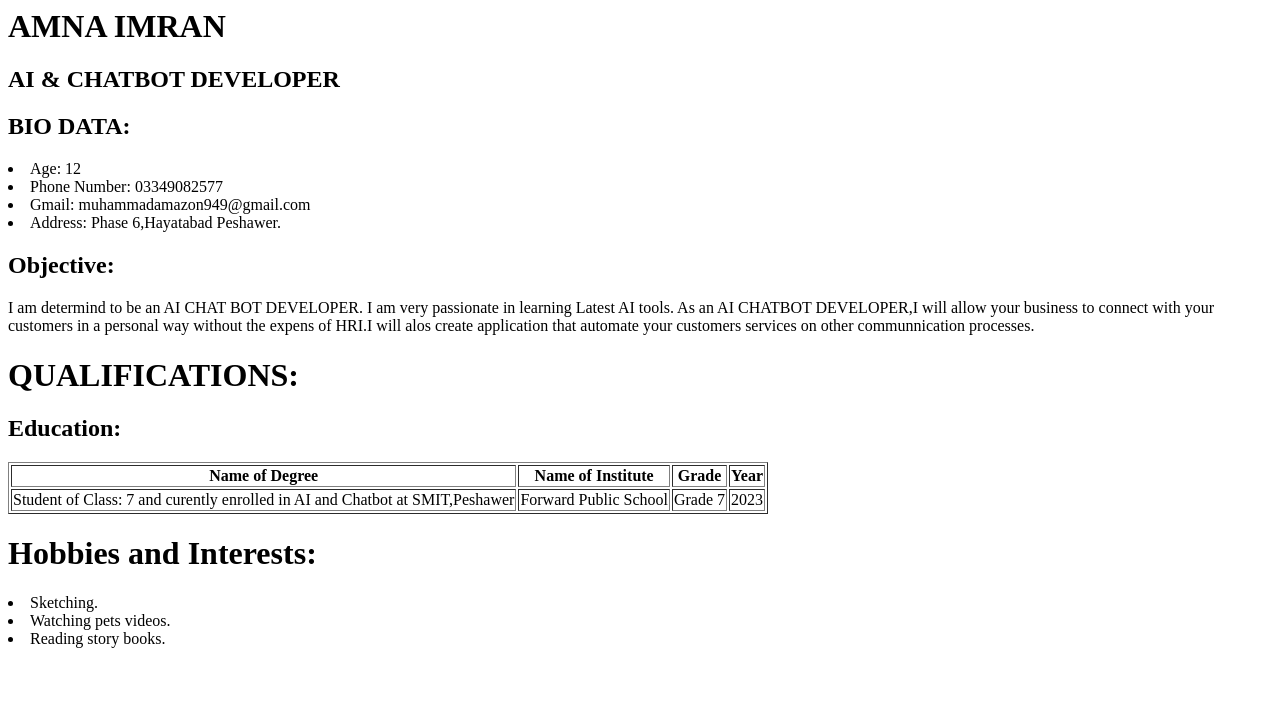
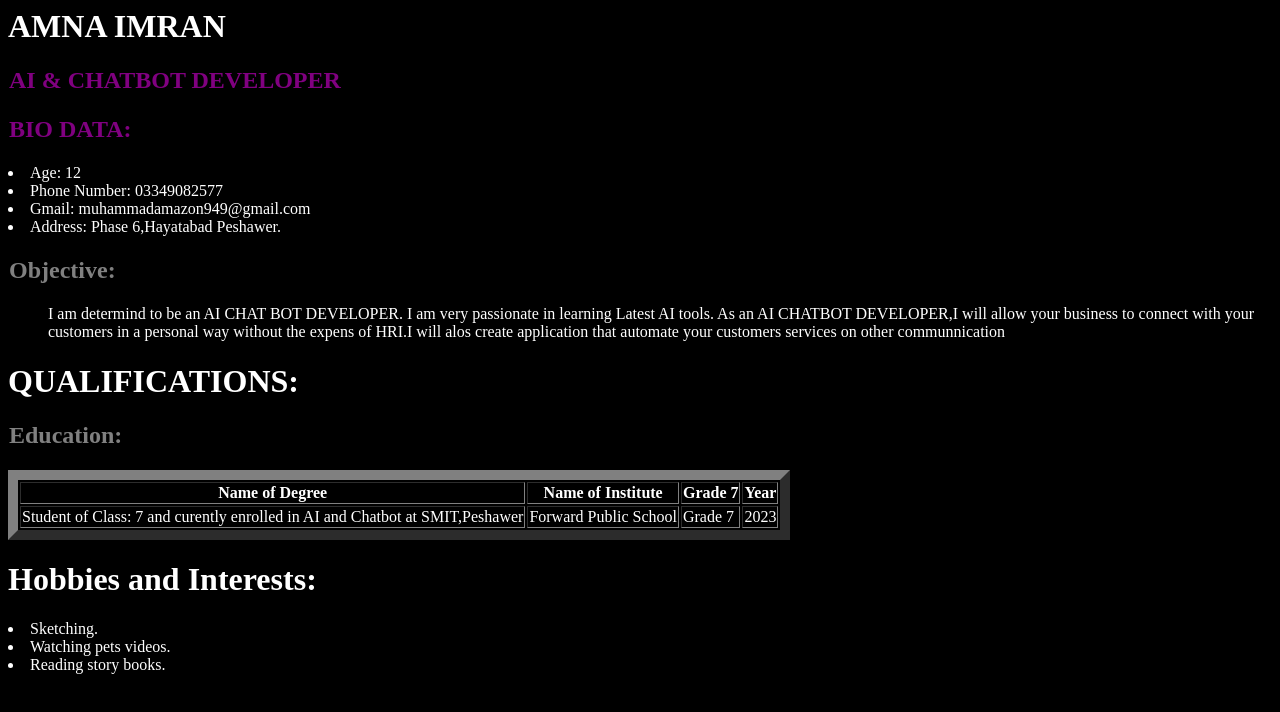
Before and after one commit to amnaisoneandonly/Web-Designer, a plain HTML site: page index.html in a window 1280 px wide. Drawn offline with Linux system fonts and the light colour scheme.

Commit message:
my change

```diff
--- a/index.html
+++ b/index.html
@@ -6,9 +6,13 @@
     <meta name="viewport" content="width=device-width, initial-scale=1.0">
     <title>Document</title>
 
+    <link rel="stylesheet" href="./styles.css">
+
   </head>
   </body>
-                       <h1>  AMNA IMRAN</h1>
+      <h1>
+          AMNA IMRAN
+      </h1>
 
 <h2>AI & CHATBOT DEVELOPER</h2>
 
@@ -21,16 +25,22 @@
      <li>Gmail: muhammadamazon949@gmail.com</li>
      <li>Address: Phase 6,Hayatabad Peshawer.</li>
 
-  <h2>Objective:</h2>
+  <h2 class="subHeading">Objective:</h2>
 
-           <p>I am determind to be an AI CHAT BOT DEVELOPER.
+<p class="mainpara">
+  I am determind to be an AI CHAT BOT DEVELOPER.
           I am very passionate in learning Latest AI tools.
- As an AI CHATBOT DEVELOPER,I will allow your business to connect with your customers in a personal way without the expens of HRI.I will alos create application that automate your customers services on other communnication processes.
+ As an AI CHATBOT DEVELOPER,I will allow your business to
+ connect with your customers in a personal way
+ without the expens of HRI.I will alos create application that
+ automate your customers services on other communnication
+<p>
+
 <h1>QUALIFICATIONS: </h1>
 
-  <h2>Education: </h2>
+  <h2 class="subHeading">Education: </h2>
 
-  <table border="1px">
+  <table border="10px">
 
       <thead>
 
@@ -38,7 +48,7 @@
 
              <th>Name of Degree</th>
              <th>Name of Institute</th>
-             <th>Grade</th>
+             <th>Grade 7</th>
              <th>Year</th>
 
          </tr>
--- /dev/null
+++ b/styles.css
@@ -0,0 +1,31 @@
+h2 {
+    color: purple;
+    border: 1px solid black;
+}
+
+.subHeading{
+   color: gray;
+}
+
+body{
+
+    background-color: black;
+    color: white;
+
+}
+
+.mainPara{
+     margin: 0px 0px 0px 40px;
+}
+
+.eduTablez{
+    margin: 40px;
+}
+
+.eduTable td{
+     padding: 10pxx 20px 10px 20px;
+}
+
+.eduTablecell{
+    padding: 10px  20px 10px 20px;
+}
```
